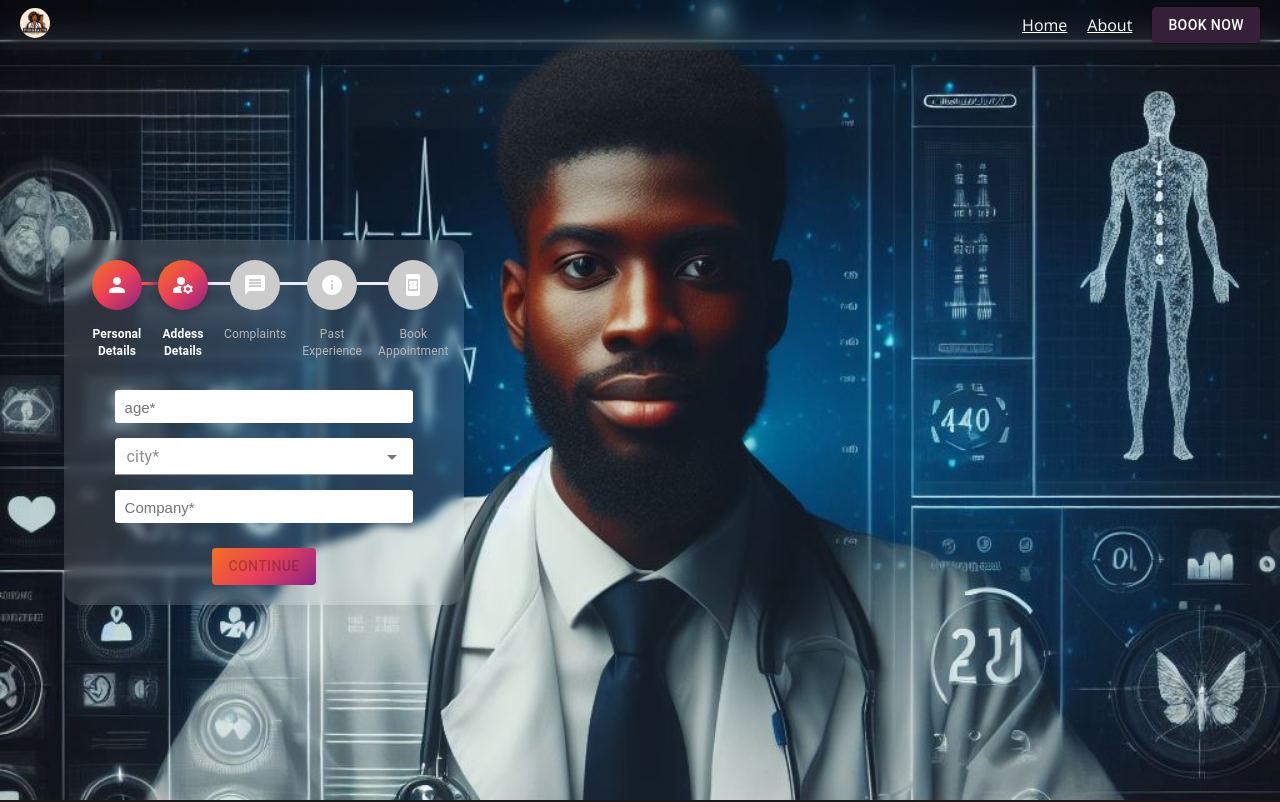
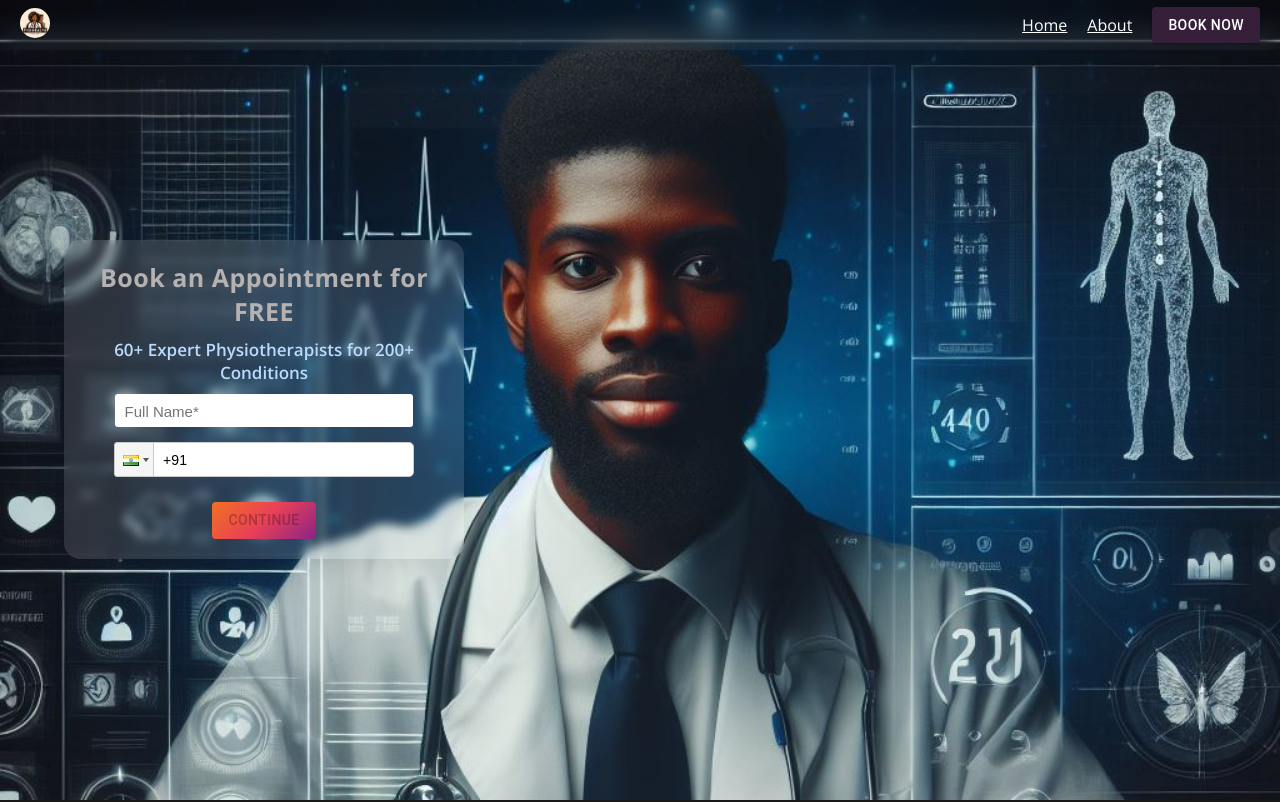
Before and after one commit to souroy22/flex-health-assignment, a React (Vite) app: page / in a window 1280 px wide. Shown: the top 802 px of the page. Built offline with nearby package versions, Linux system fonts and the light colour scheme.

Commit message:
changed  step initial value

```diff
--- a/src/components/autocompleteInput/index.tsx
+++ b/src/components/autocompleteInput/index.tsx
@@ -100,9 +100,6 @@ const SearchAbleInput = ({
                   opacity: 1,
                 },
               },
-              "& .Mui-focused": {
-                backgroundColor: "white",
-              },
             }}
             {...params}
             variant="filled"
--- a/src/components/step-form/index.tsx
+++ b/src/components/step-form/index.tsx
@@ -55,7 +55,7 @@ type doctor = {
 axios.defaults.baseURL = "https://flex-health.onrender.com/api/v1";
 
 const StepForm = () => {
-  const [currentStep, setCurrentStep] = useState<number>(1);
+  const [currentStep, setCurrentStep] = useState<number>(0);
   const [selectedDoctor, setSelectedDoctor] = useState<string>("");
   const [doctorsData, setDoctorsData] = useState<doctor[]>([]);
   const [loading, setLoading] = useState<boolean>(true);
```
